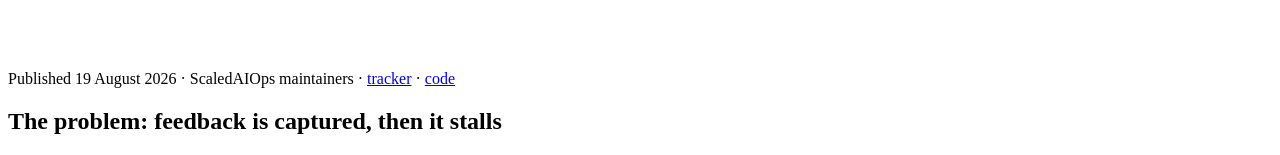
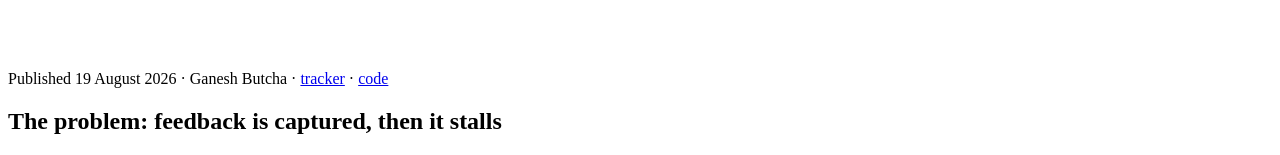
Before and after one commit to Scaled-AIOps/scaledaiops.org, a website: page _content/blog/ffrs/index.html in a window 1280 px wide. Shown: the part 219-374 px from the top of the page. Drawn offline with Linux system fonts and the light colour scheme.

Commit message:
Blog: author byline

```diff
--- a/_content/blog/ffrs/index.html
+++ b/_content/blog/ffrs/index.html
@@ -13,7 +13,7 @@
   <article class="section post">
     <div class="container content-page">
 
-      <p class="post-meta">Published 19 August 2026 · ScaledAIOps maintainers · <a href="https://github.com/Scaled-AIOps/feedback">tracker</a> · <a href="https://github.com/Scaled-AIOps/ffrs-api">code</a></p>
+      <p class="post-meta">Published 19 August 2026 · Ganesh Butcha · <a href="https://github.com/Scaled-AIOps/feedback">tracker</a> · <a href="https://github.com/Scaled-AIOps/ffrs-api">code</a></p>
 
       <h2>The problem: feedback is captured, then it stalls</h2>
       <p>Most projects have a way to <em>collect</em> feedback — a form, an inbox, an issue tracker. Far fewer have a working <em>loop</em>: the item is acknowledged, someone acts on it, and the person who raised it hears the outcome. The interval between "raised" and "resolved" is usually owned by nobody and measured by nothing, so it is slow without anyone noticing.</p>
```
